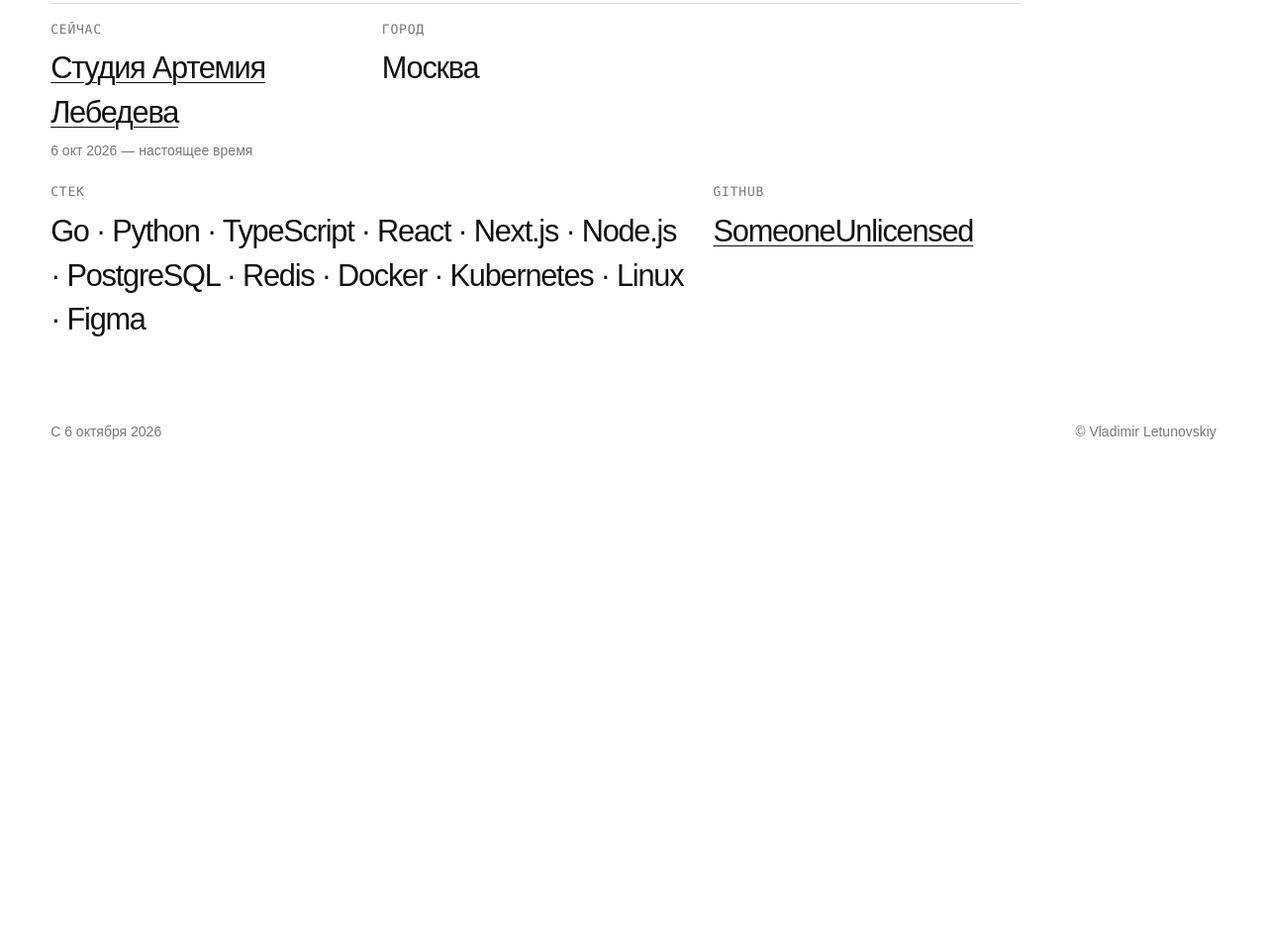
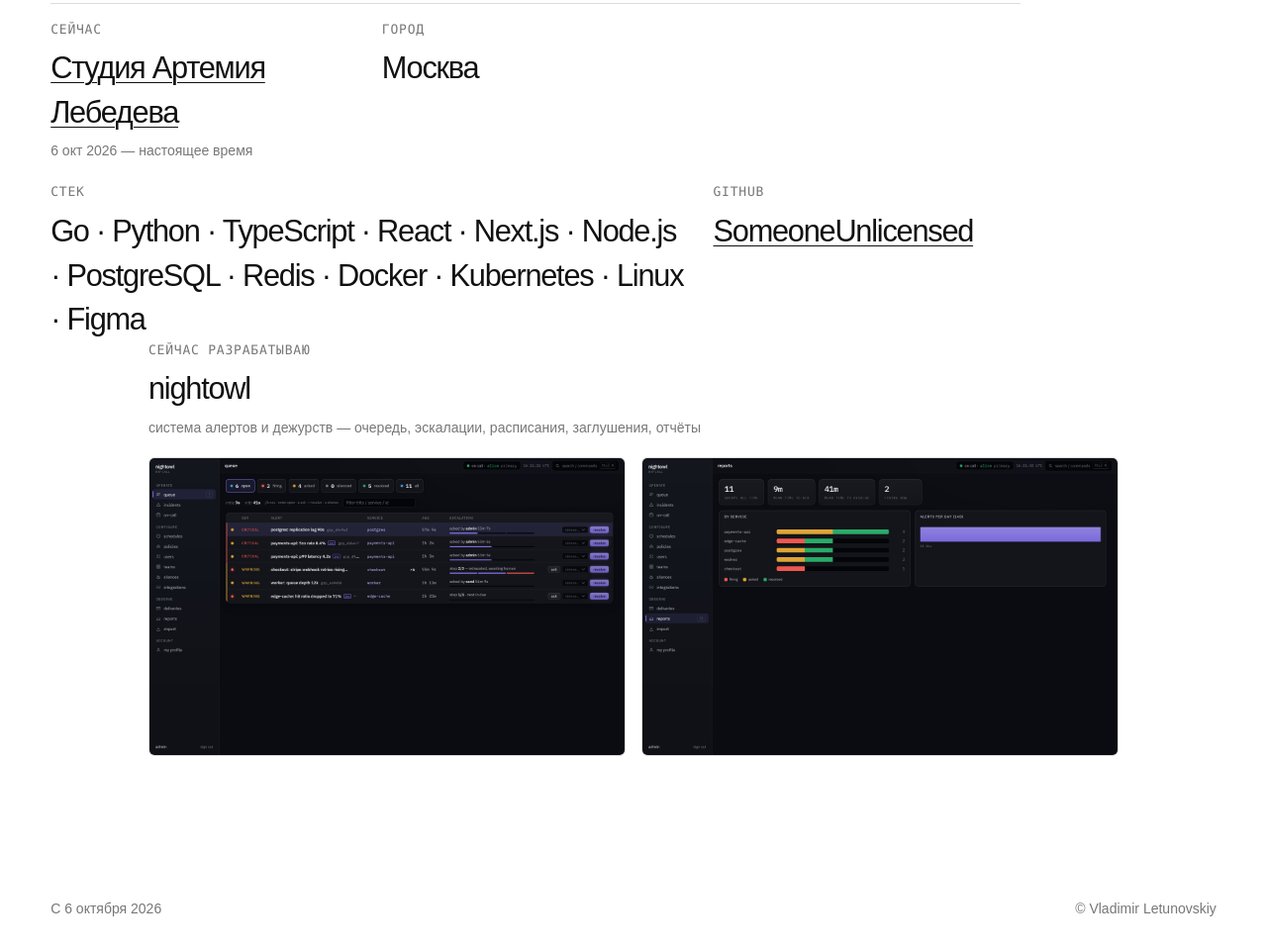
Before and after one commit to SomeoneUnlicensed/letunovskiy, a plain HTML site: page index.html in a window 1280 px wide. Shown: the part 459-1420 px from the top of the page at 99% size. Before the commit the page ends 956 px from the top, so only its background shows below. Drawn offline with Linux system fonts and the light colour scheme.

Commit message:
Add nightowl project section with app screenshots
Generated with [Devin](https://devin.ai)

Co-Authored-By: Devin <158243242+devin-ai-integration[bot]@users.noreply.github.com>

```diff
--- a/index.html
+++ b/index.html
@@ -31,10 +31,13 @@ h1{margin:0;font-size:clamp(56px,13vw,190px);line-height:.82;letter-spacing:-.08
 .value{font-size:clamp(20px,2.4vw,32px);letter-spacing:-.04em}
 .sub{color:var(--muted);font-size:14px;margin-top:6px}
 .stack{grid-column:span 2}
+.project{max-width:980px;width:100%;margin:0 auto 64px}
+.shots{display:grid;grid-template-columns:1fr 1fr;gap:16px;margin-top:20px}
+.shots img{width:100%;display:block;border:1px solid var(--line);border-radius:6px}
 a{color:inherit;text-decoration:underline;text-decoration-thickness:1px;text-underline-offset:4px}
 a:hover{color:var(--muted)}
 footer{display:flex;justify-content:space-between;gap:20px;margin-top:80px;color:var(--muted);font-size:14px}
-@media(max-width:600px){main{padding:20px}.details{grid-template-columns:1fr 1fr;gap:28px 16px;margin-top:80px}.stack{grid-column:span 2}footer{margin-top:64px}}
+@media(max-width:600px){main{padding:20px}.details{grid-template-columns:1fr 1fr;gap:28px 16px;margin-top:80px}.stack{grid-column:span 2}.shots{grid-template-columns:1fr}footer{margin-top:64px}}
 </style>
 </head>
 <body>
@@ -71,6 +74,16 @@ footer{display:flex;justify-content:space-between;gap:20px;margin-top:80px;color
     </div>
   </section>
 
+  <section class="project">
+    <div class="label" data-ru="Сейчас разрабатываю" data-en="Currently building">Сейчас разрабатываю</div>
+    <div class="value">nightowl</div>
+    <div class="sub" data-ru="система алертов и дежурств — очередь, эскалации, расписания, заглушения, отчёты" data-en="alerting & on-call system — queue, escalations, schedules, silences, reports">система алертов и дежурств — очередь, эскалации, расписания, заглушения, отчёты</div>
+    <div class="shots">
+      <img src="assets/nightowl-queue.jpg" alt="nightowl — alert queue" loading="lazy">
+      <img src="assets/nightowl-reports.jpg" alt="nightowl — reports" loading="lazy">
+    </div>
+  </section>
+
   <footer>
     <span data-ru="С 6 октября 2026" data-en="Since 6 October 2026">С 6 октября 2026</span>
     <span>© Vladimir Letunovskiy</span>
```
Also changed, not shown: assets/nightowl-queue.jpg (added), assets/nightowl-reports.jpg (added).
